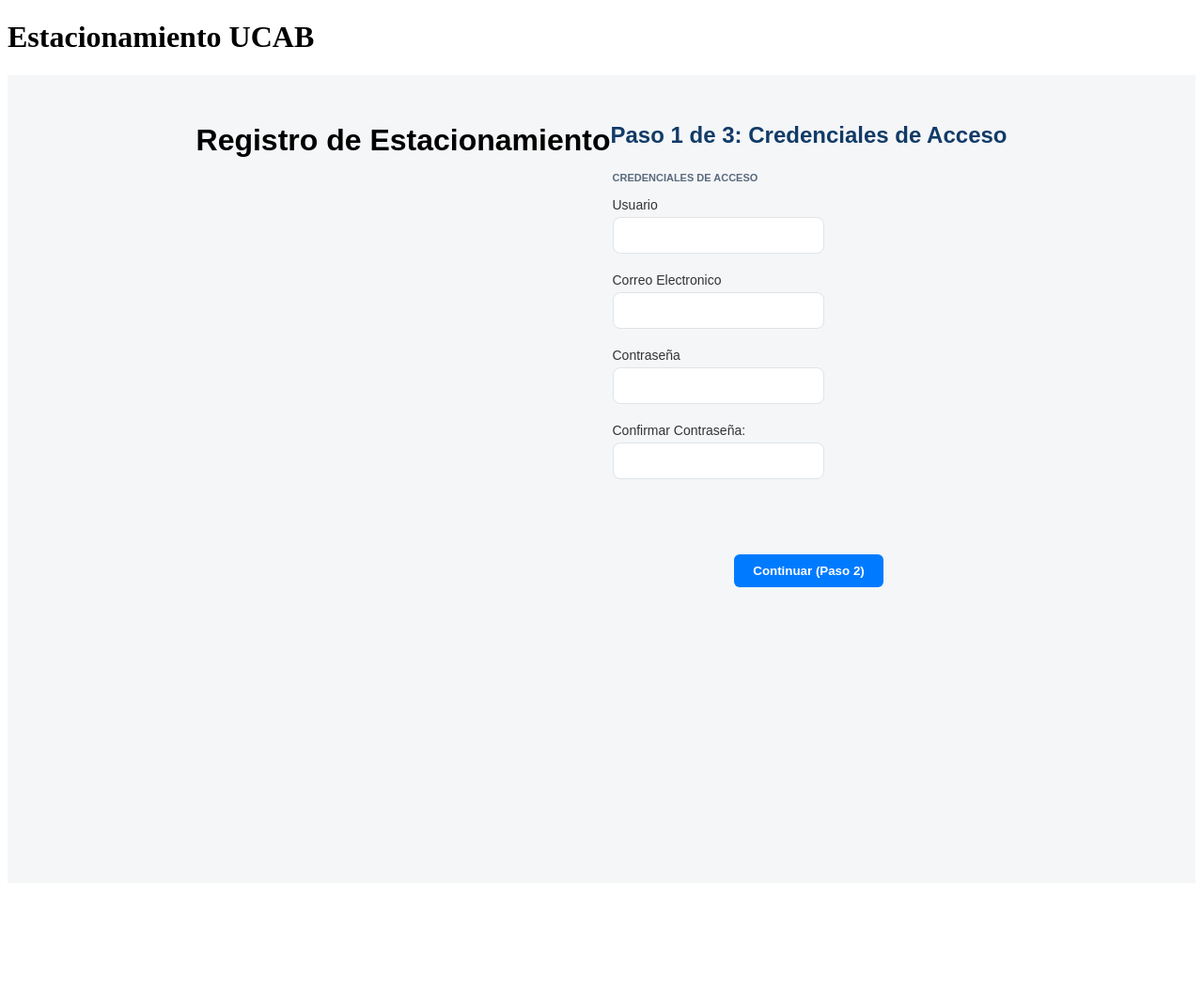
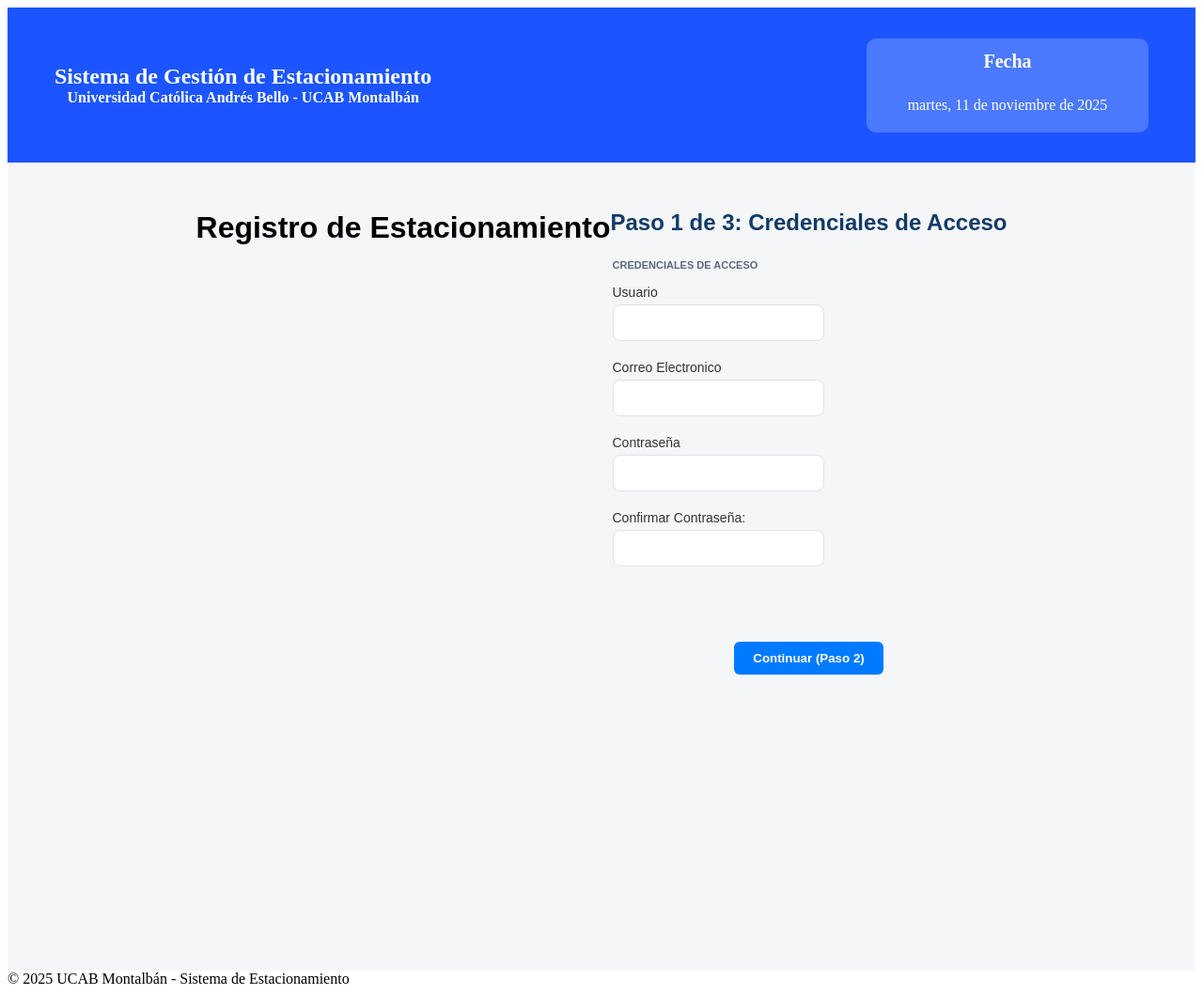
Before and after one commit to kathe2005/Proyecto-IS---UCAB---FullStack, an Angular app in the folder frontend/: page / in a window 1280 px wide. Shown: the whole page at 94% size. Before the commit the page ends 948 px from the top, so only its background shows below. Built offline with nearby package versions, Linux system fonts and the light colour scheme.

Commit message:
App component

```diff
--- /dev/null
+++ b/frontend/src/app/app.component.css
@@ -0,0 +1,8 @@
+.main-content {
+  min-height: calc(100vh - 200px);
+  padding: 20px 0;
+}
+
+footer {
+  background: linear-gradient(135deg, #1c55ff 0%, #0d3fd4 100%);
+}
--- a/frontend/src/app/app.component.ts
+++ b/frontend/src/app/app.component.ts
@@ -1,18 +1,26 @@
 import { Component } from '@angular/core';
 import { RouterOutlet } from '@angular/router';
+import { HeaderComponent } from './clientes/components/ocuparPuesto/header/header.component';
 
 @Component({
   selector: 'app-root',
   standalone: true,
-  imports: [
-      RouterOutlet             // Para que reconozca <router-outlet>
-  ],
-  templateUrl: './app.component.html',
-  //...
+  imports: [RouterOutlet, HeaderComponent],
+  template: `
+    <app-header></app-header>
+    <div class="main-content">
+      <router-outlet></router-outlet>
+    </div>
+    <footer class="bg-primary text-white text-center py-3 mt-5">
+      © 2025 UCAB Montalbán - Sistema de Estacionamiento
+    </footer>
+  `,
+  styles: [`
+    .main-content {
+      min-height: calc(100vh - 200px);
+    }
+  `]
 })
 export class AppComponent {
-  title = 'Mi Proyecto UCAB';
-
-
-
+  title = 'SIGE - Sistema de Gestión de Estacionamiento';
 }
--- a/frontend/src/app/app.config.ts
+++ b/frontend/src/app/app.config.ts
@@ -1,6 +1,6 @@
 import { ApplicationConfig } from '@angular/core';
 import { provideRouter } from '@angular/router';
-import { provideHttpClient } from '@angular/common/http';
+import { provideHttpClient, withInterceptors, withInterceptorsFromDi} from '@angular/common/http';
 
 import { routes } from './app.routes';
 
@@ -8,6 +8,6 @@
   providers: [
     provideRouter(routes),
 
-    provideHttpClient()
+    provideHttpClient(withInterceptorsFromDi())
   ]
 };
```
